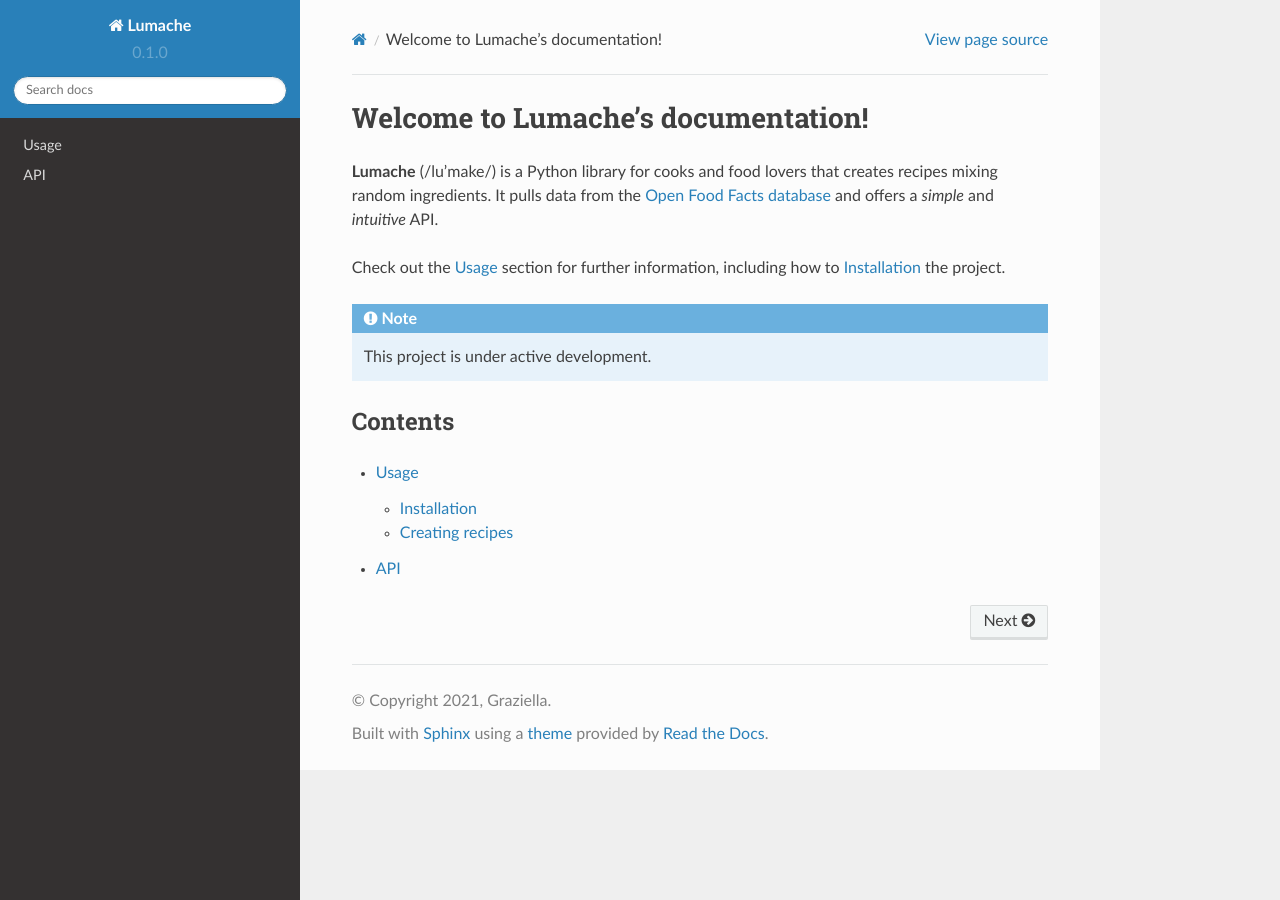
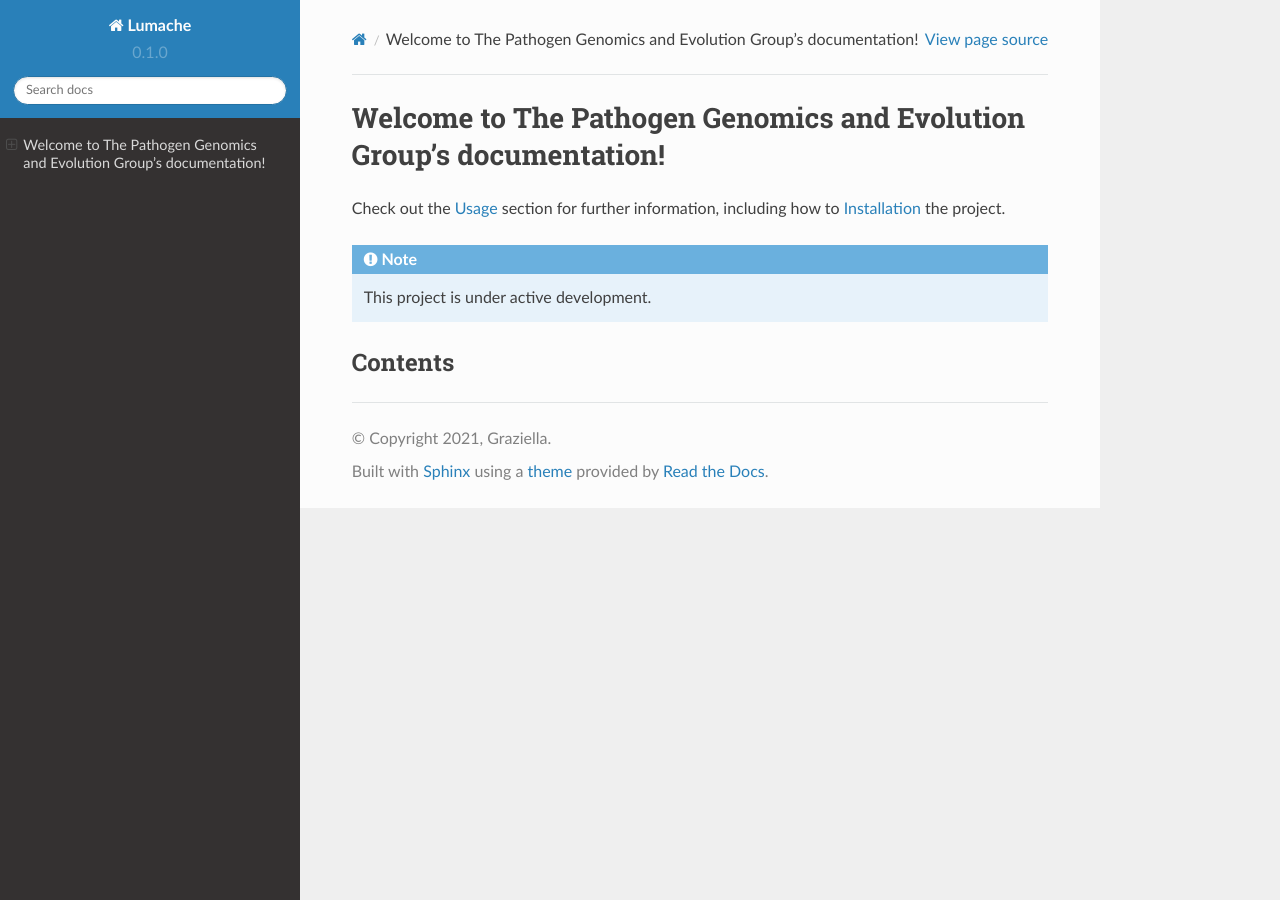
Before and after one commit to pathgenevocam/readthedocs, a Sphinx documentation site: the page built from docs/source/index.rst, in a window 1280 px wide. Built offline with Sphinx 7.4.7 and the Read the Docs theme 2.0.0, drawn with Linux system fonts in a browser that asks for light colours.

Commit message:
Update index.rst

```diff
--- a/docs/source/index.rst
+++ b/docs/source/index.rst
@@ -1,10 +1,5 @@
-Welcome to Lumache's documentation!
+Welcome to The Pathogen Genomics and Evolution Group's documentation!
 ===================================
-
-**Lumache** (/lu'make/) is a Python library for cooks and food lovers
-that creates recipes mixing random ingredients.
-It pulls data from the `Open Food Facts database <https://world.openfoodfacts.org/>`_
-and offers a *simple* and *intuitive* API.
 
 Check out the :doc:`usage` section for further information, including
 how to :ref:`installation` the project.
@@ -15,8 +10,3 @@
 
 Contents
 --------
-
-.. toctree::
-
-   usage
-   api
```
